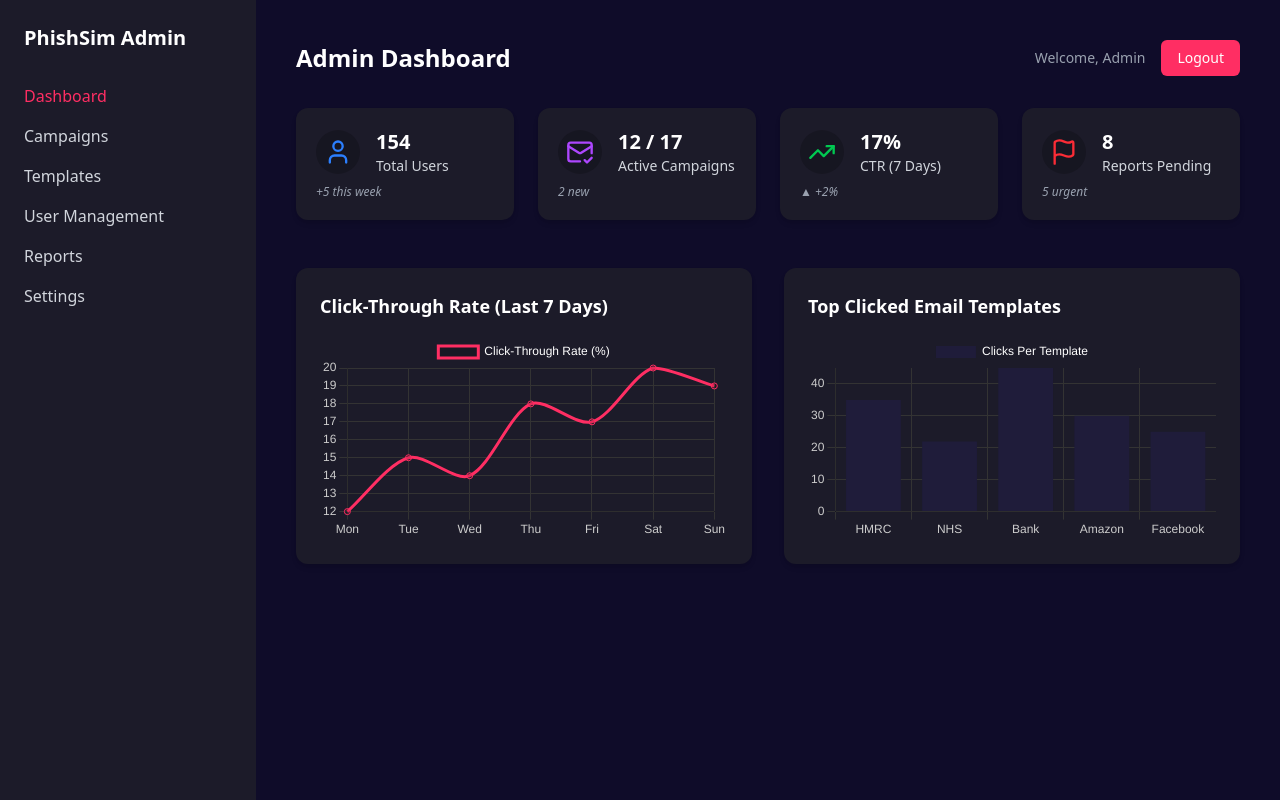
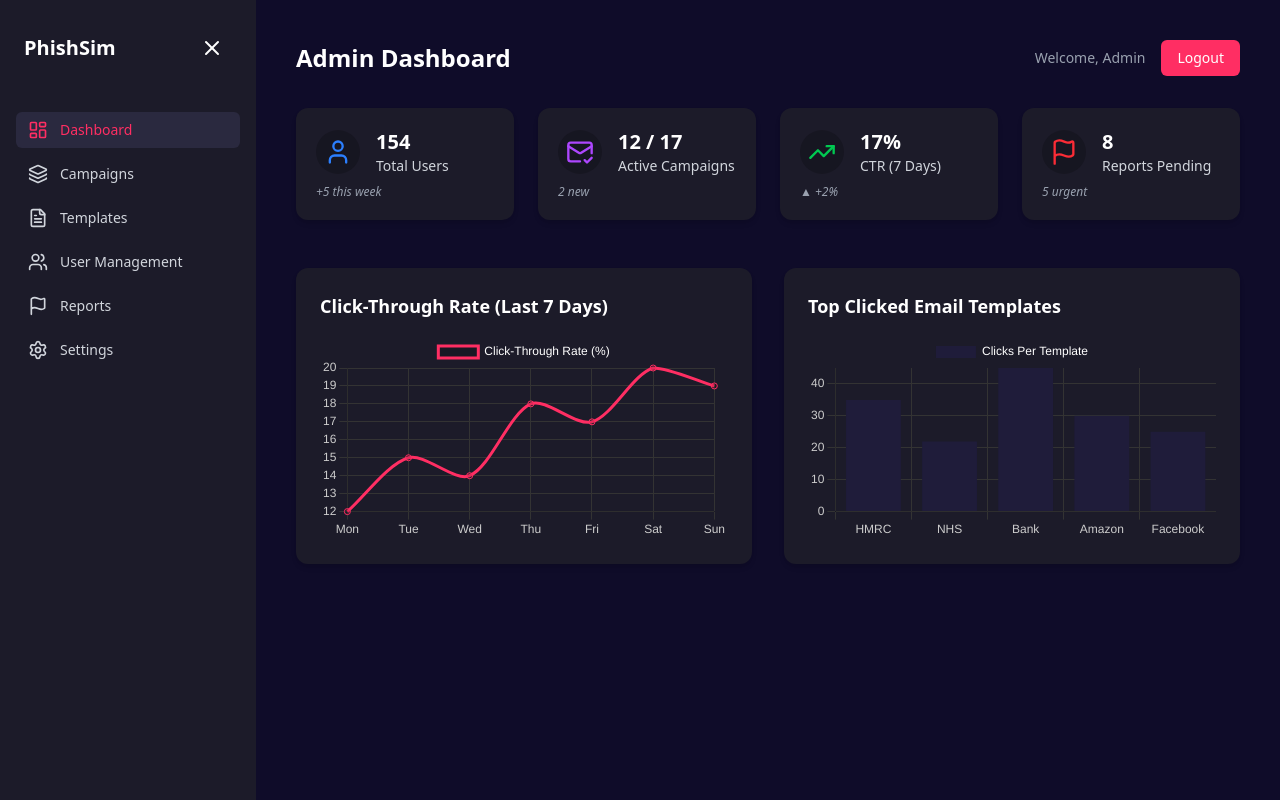
Before and after one commit to BADARRASHEED/PhishSim, a Next.js app in the folder frontend/: page /admin-dashboard in a window 1280 px wide. Built offline with nearby package versions, Linux system fonts and the light colour scheme.

Commit message:
admin dashboard

```diff
--- a/frontend/src/app/admin-dashboard/page.tsx
+++ b/frontend/src/app/admin-dashboard/page.tsx
@@ -1,8 +1,10 @@
-"use client"
+/* Updated Admin Dashboard with collapsible sidebar and icon-based navigation */
+
+'use client'
 
 import { useState } from 'react'
 import { usePathname } from 'next/navigation'
-import { User, MailCheck, TrendingUp, Flag, Menu, X } from 'lucide-react'
+import { User, MailCheck, TrendingUp, Flag, Menu, X, LayoutDashboard, Layers, Users, FileText, Settings } from 'lucide-react'
 import Link from 'next/link'
 import {
     Chart as ChartJS,
@@ -13,172 +15,108 @@ import {
     BarElement,
     Title,
     Tooltip,
-  Legend
+    Legend,
 } from 'chart.js'
 import { Line, Bar } from 'react-chartjs-2'
 
-// ChartJS registration
-ChartJS.register(
-  CategoryScale,
-  LinearScale,
-  PointElement,
-  LineElement,
-  BarElement,
-  Title,
-  Tooltip,
-  Legend
-)
+ChartJS.register(CategoryScale, LinearScale, PointElement, LineElement, BarElement, Title, Tooltip, Legend)
 
 const stats = [
     {
-    icon: <User size={28} className="text-blue-500" />,
-    value: '154',
-    label: 'Total Users',
-    sub: '+5 this week',
+        icon: <User size={28} className="text-blue-500" />, value: '154', label: 'Total Users', sub: '+5 this week',
     },
     {
-    icon: <MailCheck size={28} className="text-purple-500" />,
-    value: '12 / 17',
-    label: 'Active Campaigns',
-    sub: '2 new',
+        icon: <MailCheck size={28} className="text-purple-500" />, value: '12 / 17', label: 'Active Campaigns', sub: '2 new',
     },
     {
-    icon: <TrendingUp size={28} className="text-green-500" />,
-    value: '17%',
-    label: 'CTR (7 Days)',
-    sub: '▲ +2%',
+        icon: <TrendingUp size={28} className="text-green-500" />, value: '17%', label: 'CTR (7 Days)', sub: '▲ +2%',
     },
     {
-    icon: <Flag size={28} className="text-red-500" />,
-    value: '8',
-    label: 'Reports Pending',
-    sub: '5 urgent',
+        icon: <Flag size={28} className="text-red-500" />, value: '8', label: 'Reports Pending', sub: '5 urgent',
     },
 ]
 
-// Dummy chart data
 const lineData = {
     labels: ['Mon', 'Tue', 'Wed', 'Thu', 'Fri', 'Sat', 'Sun'],
-  datasets: [
-    {
-      label: 'Click-Through Rate (%)',
-      data: [12, 15, 14, 18, 17, 20, 19],
-      fill: false,
-      borderColor: '#FF2E63',
-      tension: 0.3,
-    },
-  ],
+    datasets: [{ label: 'Click-Through Rate (%)', data: [12, 15, 14, 18, 17, 20, 19], borderColor: '#FF2E63', tension: 0.3 }],
 }
 
 const barData = {
     labels: ['HMRC', 'NHS', 'Bank', 'Amazon', 'Facebook'],
-  datasets: [
-    {
-      label: 'Clicks Per Template',
-      data: [35, 22, 45, 30, 25],
-      backgroundColor: '#1F1C3A',
-    },
-  ],
+    datasets: [{ label: 'Clicks Per Template', data: [35, 22, 45, 30, 25], backgroundColor: '#1F1C3A' }],
 }
 
 const options = {
     responsive: true,
     plugins: {
-    legend: {
-      labels: {
-        color: 'white',
-      },
-    },
+        legend: { labels: { color: 'white' } },
     },
     scales: {
-    x: {
-      ticks: { color: '#ccc' },
-      grid: { color: '#333' },
-    },
-    y: {
-      ticks: { color: '#ccc' },
-      grid: { color: '#333' },
-    },
+        x: { ticks: { color: '#ccc' }, grid: { color: '#333' } },
+        y: { ticks: { color: '#ccc' }, grid: { color: '#333' } },
     },
 }
 
+const navItems = [
+    { href: '/admin-dashboard', label: 'Dashboard', icon: LayoutDashboard },
+    { href: '/campaigns', label: 'Campaigns', icon: Layers },
+    { href: '/templates', label: 'Templates', icon: FileText },
+    { href: '/users', label: 'User Management', icon: Users },
+    { href: '/reports', label: 'Reports', icon: Flag },
+    { href: '/settings', label: 'Settings', icon: Settings },
+]
+
 export default function AdminDashboard() {
-  const [sidebarOpen, setSidebarOpen] = useState(false)
+    const [collapsed, setCollapsed] = useState(false)
     const pathname = usePathname()
-
-  const navItems = [
-    { href: '/admin-dashboard', label: 'Dashboard' },
-    { href: '/campaigns', label: 'Campaigns' },
-    { href: '/templates', label: 'Templates' },
-    { href: '/users', label: 'User Management' },
-    { href: '/reports', label: 'Reports' },
-    { href: '/settings', label: 'Settings' },
-  ]
 
     return (
         <div className="min-h-screen bg-[#0F0C29] text-white flex">
 
             {/* Sidebar */}
-      <aside
-        className={`fixed inset-y-0 left-0 z-30 w-64 bg-[#1C1B29] p-6 space-y-6 transform transition-transform duration-200 md:relative md:translate-x-0 ${
-          sidebarOpen ? 'translate-x-0' : '-translate-x-full'
+            <aside className={`transition-all duration-300 bg-[#1C1B29] h-screen sticky top-0 ${collapsed ? 'w-20' : 'w-64'} p-4`}>
+                <div className="h-16 flex items-center justify-between mb-8 px-2">
+                    {!collapsed && <h2 className="text-xl font-bold">PhishSim</h2>}
+                    <button
+                        onClick={() => setCollapsed(!collapsed)}
+                        className="ml-auto p-2 rounded hover:bg-[#2a293f] transition"
+                    >
+                        {collapsed ? <Menu size={24} /> : <X size={24} />} {/* You can replace <X /> with <ChevronLeft /> or <ArrowLeft /> */}
+                    </button>
+                </div>
+
+
+
+                <nav className="space-y-2">
+                    {navItems.map(({ href, label, icon: Icon }) => (
+                        <Link
+                            key={href}
+                            href={href}
+                            className={`flex items-center gap-3 px-3 py-2 rounded-md transition-all ${pathname === href ? 'bg-[#2a293f] text-[#FF2E63]' : 'text-gray-300 hover:text-white'
                                 }`}
                         >
-        <div className="flex items-center justify-between mb-8">
-          <h2 className="text-xl font-bold">PhishSim Admin</h2>
-          <button className="md:hidden" onClick={() => setSidebarOpen(false)}>
-            <X />
-          </button>
-        </div>
-        <nav className="space-y-4">
-          {navItems.map((item) => (
-            <Link
-              key={item.href}
-              href={item.href}
-              className={`block hover:text-white ${
-                pathname === item.href ? 'text-[#FF2E63]' : 'text-gray-300'
-              }`}
-            >
-              {item.label}
+                            <Icon size={20} />
+                            {!collapsed && <span className="text-sm">{label}</span>}
                         </Link>
                     ))}
                 </nav>
             </aside>
 
-      {sidebarOpen && (
-        <div
-          className="fixed inset-0 z-20 bg-black/50 md:hidden"
-          onClick={() => setSidebarOpen(false)}
-        />
-      )}
-
             {/* Main Content */}
             <main className="flex-1 p-6 md:p-10">
-        {/* Header */}
                 <header className="flex items-center justify-between mb-8">
-          <div className="flex items-center gap-4">
-            <button className="md:hidden" onClick={() => setSidebarOpen(true)}>
-              <Menu />
-            </button>
                     <h1 className="text-2xl font-bold">Admin Dashboard</h1>
-          </div>
                     <div className="flex items-center gap-4">
                         <p className="text-sm text-gray-400">Welcome, Admin</p>
                         <button className="bg-[#FF2E63] px-4 py-2 text-sm rounded-md hover:bg-[#e82b58] transition">Logout</button>
                     </div>
                 </header>
 
-        {/* Stats Cards */}
                 <div className="grid grid-cols-1 sm:grid-cols-2 lg:grid-cols-4 gap-6 mb-12">
-          {stats.map((stat, index) => (
-            <div
-              key={index}
-              className="bg-[#1C1B29] rounded-xl p-5 shadow-md hover:shadow-xl transition duration-300"
-            >
+                    {stats.map((stat, i) => (
+                        <div key={i} className="bg-[#1C1B29] rounded-xl p-5 shadow-md hover:shadow-xl">
                             <div className="flex items-center gap-4 mb-2">
-                <div className="bg-black/20 rounded-full p-2">
-                  {stat.icon}
-                </div>
+                                <div className="bg-black/20 rounded-full p-2">{stat.icon}</div>
                                 <div>
                                     <p className="text-xl font-semibold">{stat.value}</p>
                                     <p className="text-gray-300 text-sm">{stat.label}</p>
@@ -189,15 +127,11 @@ export default function AdminDashboard() {
                     ))}
                 </div>
 
-        {/* Charts Section */}
                 <section className="grid grid-cols-1 lg:grid-cols-2 gap-8 text-white">
-          {/* Line Chart */}
                     <div className="bg-[#1C1B29] p-6 rounded-xl shadow-md">
                         <h2 className="text-lg font-semibold mb-4">Click-Through Rate (Last 7 Days)</h2>
                         <Line data={lineData} options={options} />
                     </div>
-
-          {/* Bar Chart */}
                     <div className="bg-[#1C1B29] p-6 rounded-xl shadow-md">
                         <h2 className="text-lg font-semibold mb-4">Top Clicked Email Templates</h2>
                         <Bar data={barData} options={options} />
```
Lines whose indentation alone changed are shown as unchanged.
